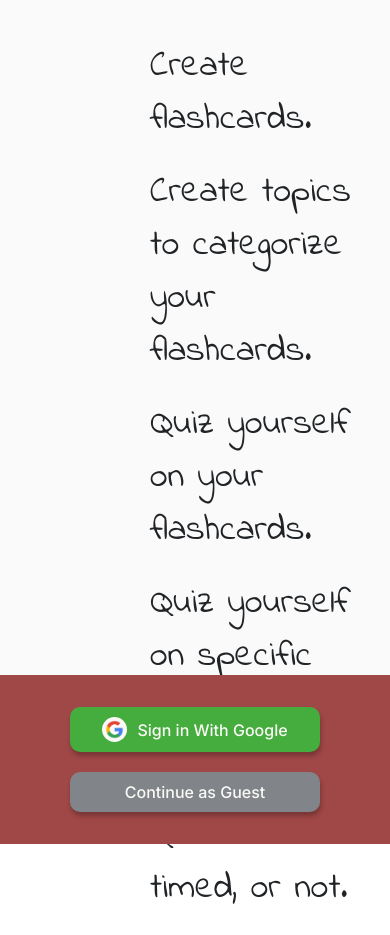
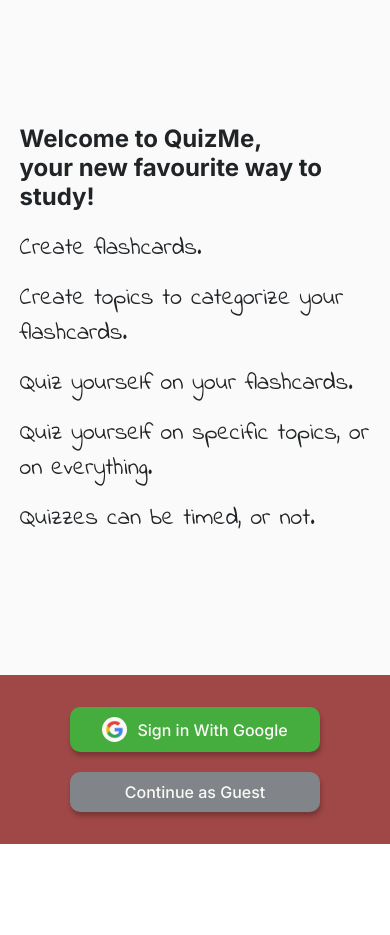
Before and after one commit to NaspoDev/QuizMe, a React (Vite) app in the folder client/: page / in a window 390 px wide. After the commit the page ends 844 px from the top, so only its background shows below. Built offline with nearby package versions, Linux system fonts and the light colour scheme.

Commit message:
responsive design for landing page done

```diff
--- a/client/src/components/landing_page/LandingPage.scss
+++ b/client/src/components/landing_page/LandingPage.scss
@@ -16,3 +16,31 @@
     }
   }
 }
+
+@media (max-width: 1100px) {
+  .LandingPage {
+    font-size: 16px;
+    padding-left: 10%;
+  }
+}
+
+@media (max-width: 800px) {
+  .LandingPage {
+    font-size: 14px;
+    padding: 5%;
+    gap: 50px;
+  }
+}
+
+@media (max-width: 500px) {
+  .LandingPage {
+    font-size: 12px;
+    gap: 20px;
+
+    .description-list {
+      .description-item {
+        margin-bottom: 15px;
+      }
+    }
+  }
+}
```
